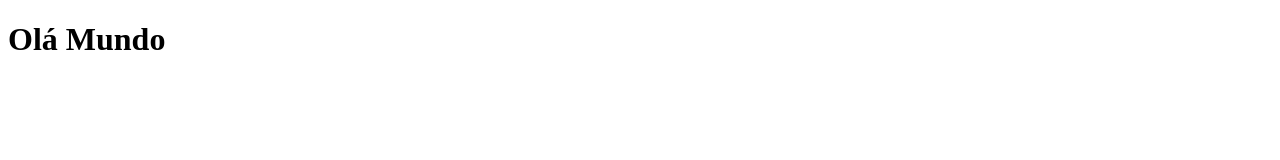
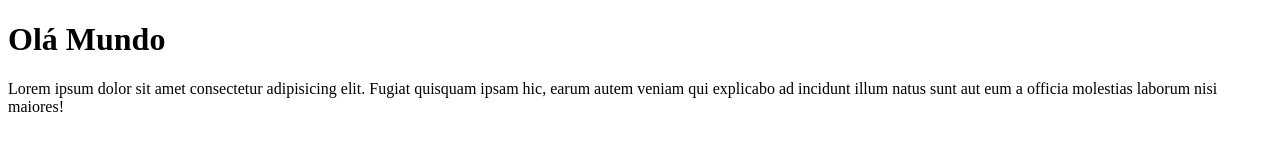
Before and after one commit to jean-valentin/teste-vscode, a plain HTML site: page index.html in a window 1280 px wide. Drawn offline with Linux system fonts and the light colour scheme.

Commit message:
Update index.html

```diff
--- a/index.html
+++ b/index.html
@@ -8,5 +8,6 @@
 </head>
 <body>
     <h1>Olá Mundo</h1>
+    <p>Lorem ipsum dolor sit amet consectetur adipisicing elit. Fugiat quisquam ipsam hic, earum autem veniam qui explicabo ad incidunt illum natus sunt aut eum a officia molestias laborum nisi maiores!</p>
 </body>
 </html>
```
